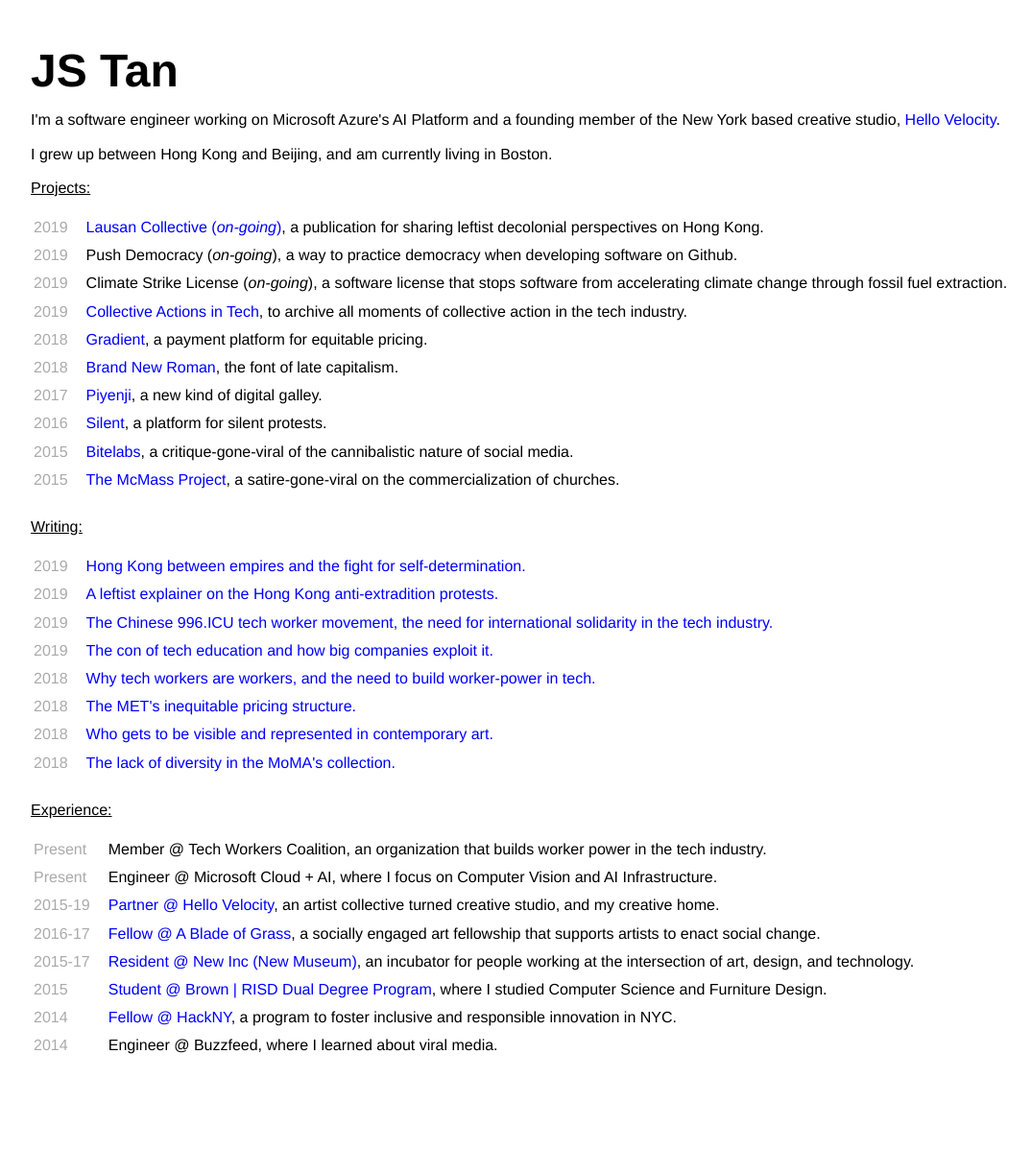
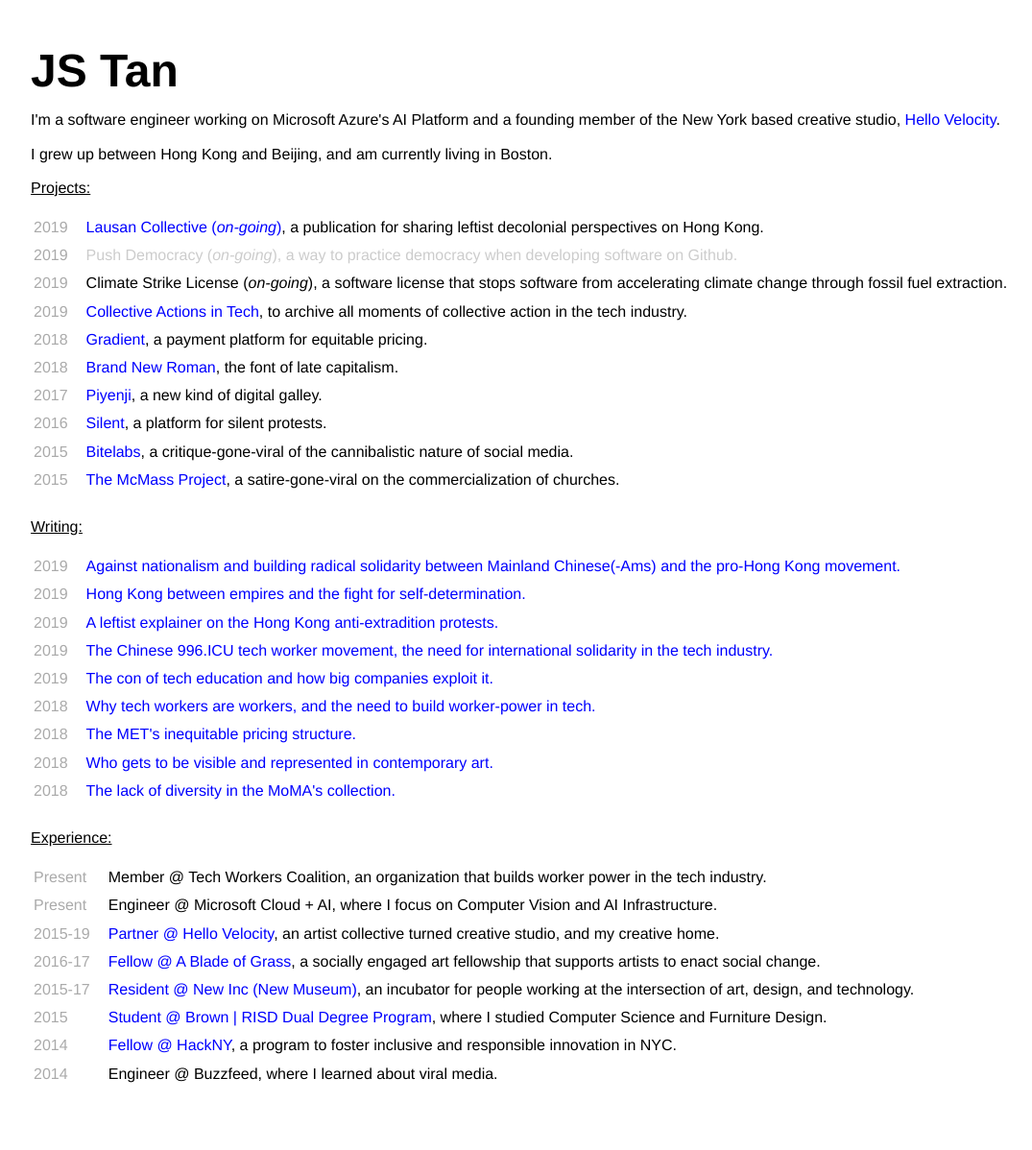
Before and after one commit to organizejs/organizejs.github.io, a Jekyll site: the page built from index.html, in a window 1280 px wide. Shown: the whole page at 96% size, without its empty margins (32-1107 px from the left). Built offline with Jekyll 4.4.1, drawn with Linux system fonts in a browser that asks for light colours; before the commit the page ends 1169 px from its top, so only the background shows below that.

Commit message:
Update index.html

```diff
--- a/index.html
+++ b/index.html
@@ -20,7 +20,7 @@
     </tr>
     <tr>
       <td class="date">2019</td>
-      <td class="item">
+      <td class="item" style="color:#ccc;">
         Push Democracy (<em>on-going</em>), a way to practice democracy when developing software on Github.
       </td>
     </tr>
@@ -76,6 +76,14 @@
 
   <p><span class="section-title">Writing:</span></p>
   <table>
+    <tr>
+      <td class="date">2019</td>
+      <td class="item">
+        <a href="https://madeinchinajournal.com/2019/10/16/we-stood-on-opposite-sides-at-a-pro-hong-kong-rally-and-became-friends" target="_blank">
+          Against nationalism and building radical solidarity between Mainland Chinese(-Ams) and the pro-Hong Kong movement.
+        </a>
+      </td>
+    </tr>
     <tr>
       <td class="date">2019</td>
       <td class="item">
```
